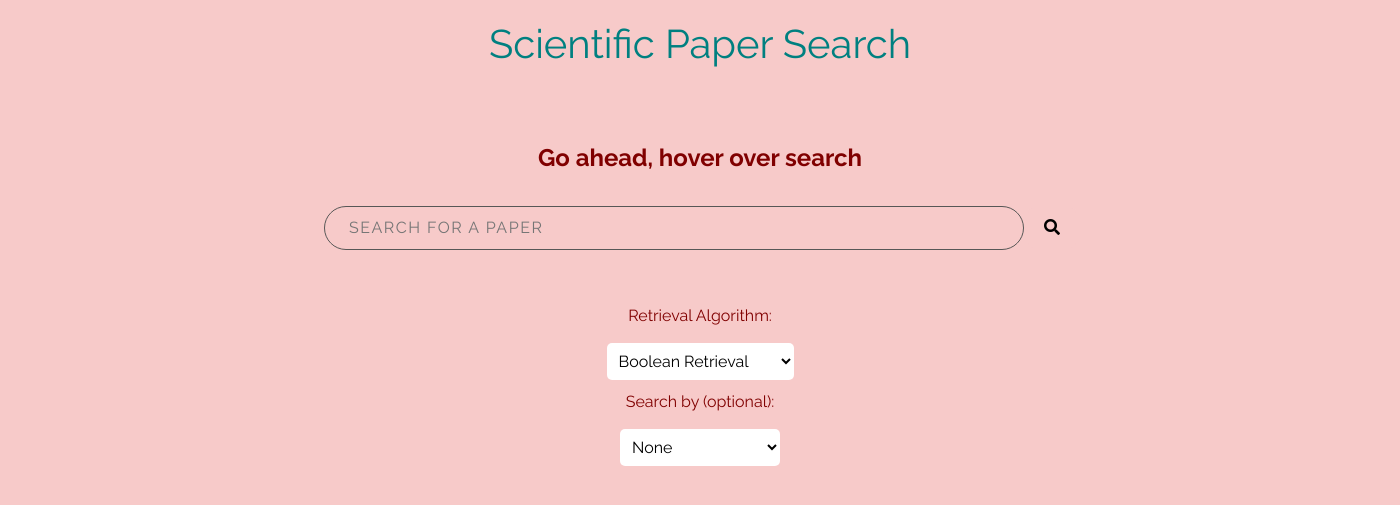
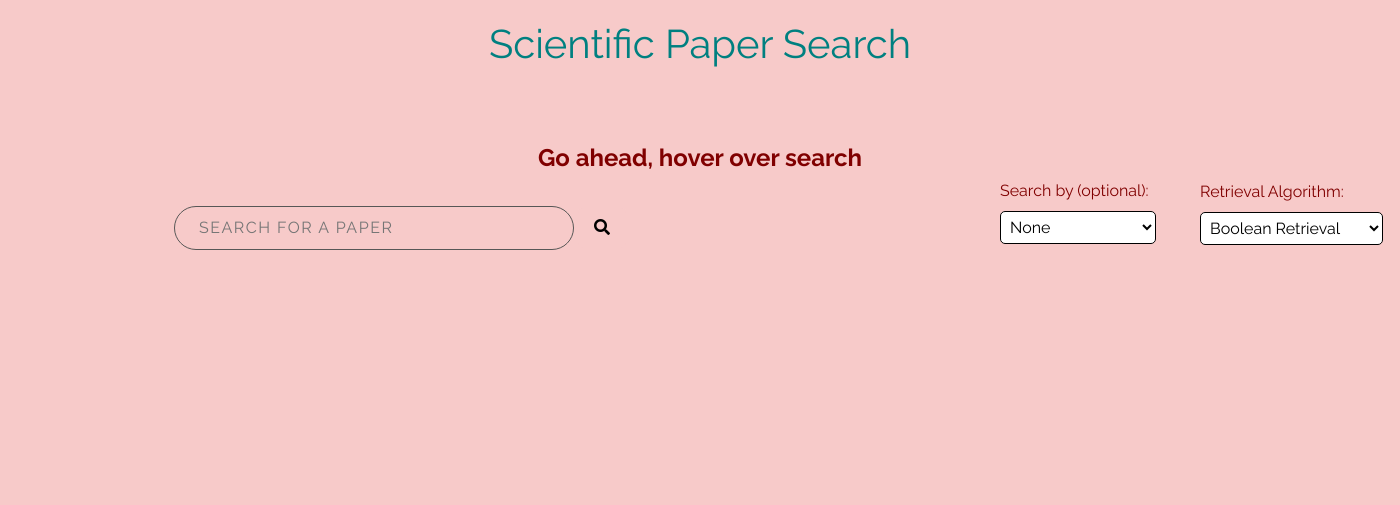
Before and after one commit to MelinaMoraiti/Paper-Search-Engine, a Flask app: page / in a window 1400 px wide. Shown: the top 505 px of the page. Run offline with Flask 3, Linux system fonts and the light colour scheme; parts of the project's set-up code (start-up, migrations or seed data) failed here and were passed over; some libraries are stand-ins or nearby versions.

Commit message:
move the search bar left and the select right

```diff
--- a/sources/static/styles.css
+++ b/sources/static/styles.css
@@ -16,13 +16,16 @@
 .search__container {
     padding-top: 64px;
 }
-
+.search__input-group {
+    margin-right: 600px;
+}
 .search__title {
     font-size: 24px;
     font-weight: 900;
     margin-bottom: 10px;
     color: #800000; /* Search title color */
 }
+
 .search__input::placeholder{
     color: color(#575756 a(0.8));
     text-transform: uppercase;
@@ -57,18 +60,23 @@
 
 label {
     display: block;
-    margin: 10px 0;
     color: #800000; /* Label text color */
 }
-
+.filter__container {
+    margin-left: 1000px;
+    margin-top: -66px
+}
+.algorithm__container{
+    margin-left: 1200px;
+    margin-top: -90px
+}
 select {
-    padding: 8px;
+    padding: 5px;
     font-size: 16px;
     background-color:white; /* Form element background color */
     color: #000; /* Form element text color */
-    border: none;
+    border: 1px solid black;
     border-radius: 5px;
-    margin-top: 5px;
     cursor: pointer;
 }
 .search__button {
@@ -82,7 +90,6 @@
     cursor: pointer;
 }
 
-/* Error Message Styles */
 p {
     color: #800000; /* Error message text color */
 }
--- a/sources/templates/search_form.html
+++ b/sources/templates/search_form.html
@@ -12,25 +12,27 @@
 </head>
 <body>
     <h1>Scientific Paper Search</h1>
+    <div class="search__container">
         <form method="POST" action="/">
-        <div class="search__container">
             <p class="search__title">
                 Go ahead, hover over search
             </p>
+            <div class="search__input-group">
                 <input class="search__input" type="text" name="query" id="query" placeholder="Search for a paper" required>
                 <button type="submit" class="search__button">
                     <i class="fas fa-search"></i>
                 </button>
             </div>
-
-        <br>
+        </div>
+        <div class="algorithm__container">
             <label for="algorithm">Retrieval Algorithm:</label>
             <select name="algorithm" id="algorithm">
                 <option value="boolean">Boolean Retrieval</option>
                 <option value="vsm">Vector Space Model</option>
                 <option value="okapiBM25">Okapi BM25</option>
             </select>
-        <br>
+        </div>
+        <div class="filter__container">
             <label for="filter_criteria">Search by (optional):</label>
             <select name="filter_criteria" id="filter_criteria">
                 <option value="none">None</option>
@@ -40,8 +42,9 @@
                 <option value="Subject_Tags">Subject Tag</option>
                 <option value="Title">Title</option>
             </select>
-        <br>
+        </div>
         </form>
+    </div>
 
     {% if error_message %}
         <p>{{ error_message }}</p>
```
Lines whose indentation alone changed are shown as unchanged.
